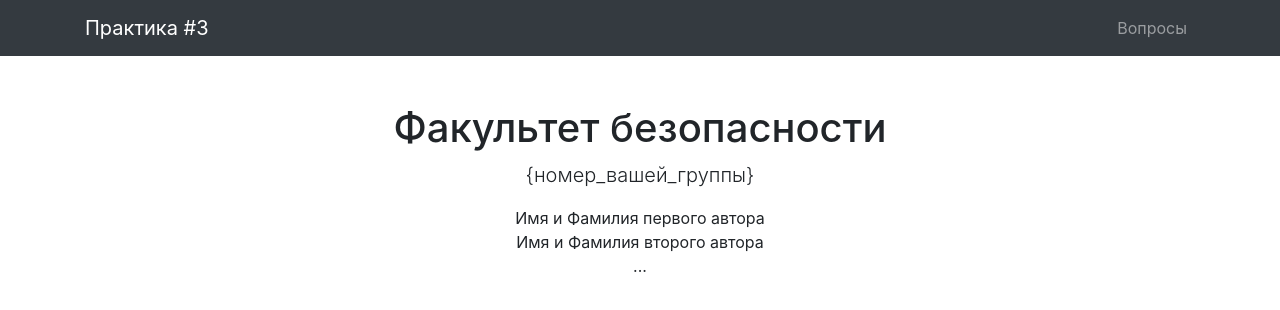
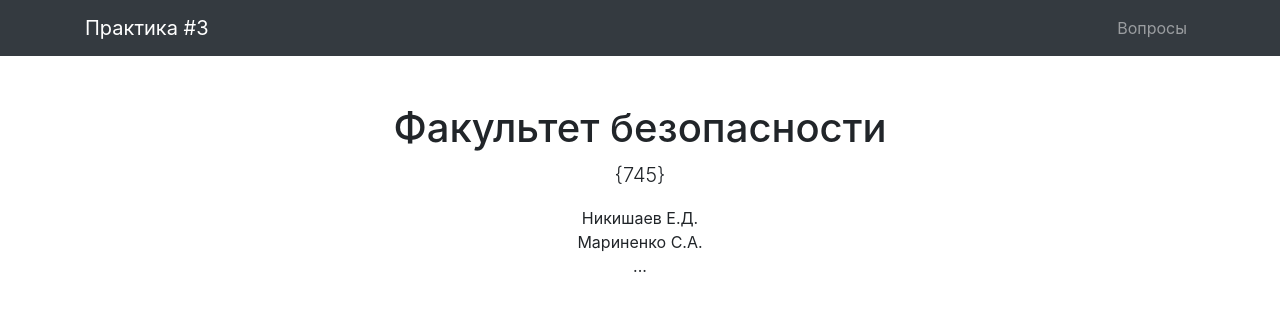
Before and after one commit to stalcer228/site.github.io, a plain HTML site: page index.html in a window 1280 px wide. Drawn offline with nearby package versions, Linux system fonts and the light colour scheme.

Commit message:
Update index.html

```diff
--- a/index.html
+++ b/index.html
@@ -52,10 +52,10 @@
     <div class="row">
       <div class="col-lg-12 text-center">
         <h1 class="mt-5">Факультет безопасности</h1>
-        <p class="lead">{номер_вашей_группы}</p>
+        <p class="lead">{745}</p>
         <ul class="list-unstyled">
-          <li>Имя и Фамилия первого автора</li>
-          <li>Имя и Фамилия второго автора</li>
+          <li>Никишаев Е.Д.</li>
+          <li>Мариненко С.А.</li>
           <li>...</li>
         </ul>
       </div>
```
